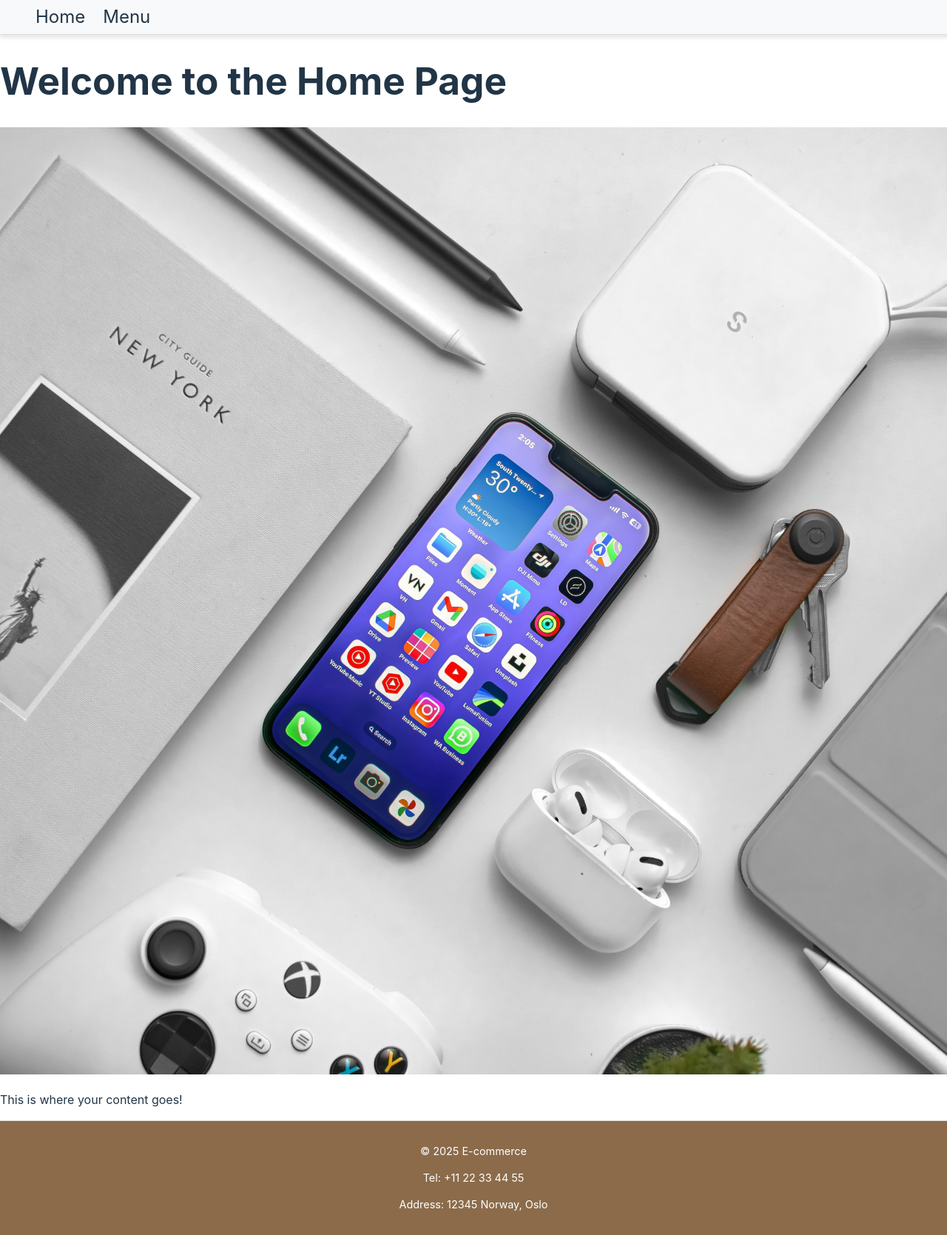
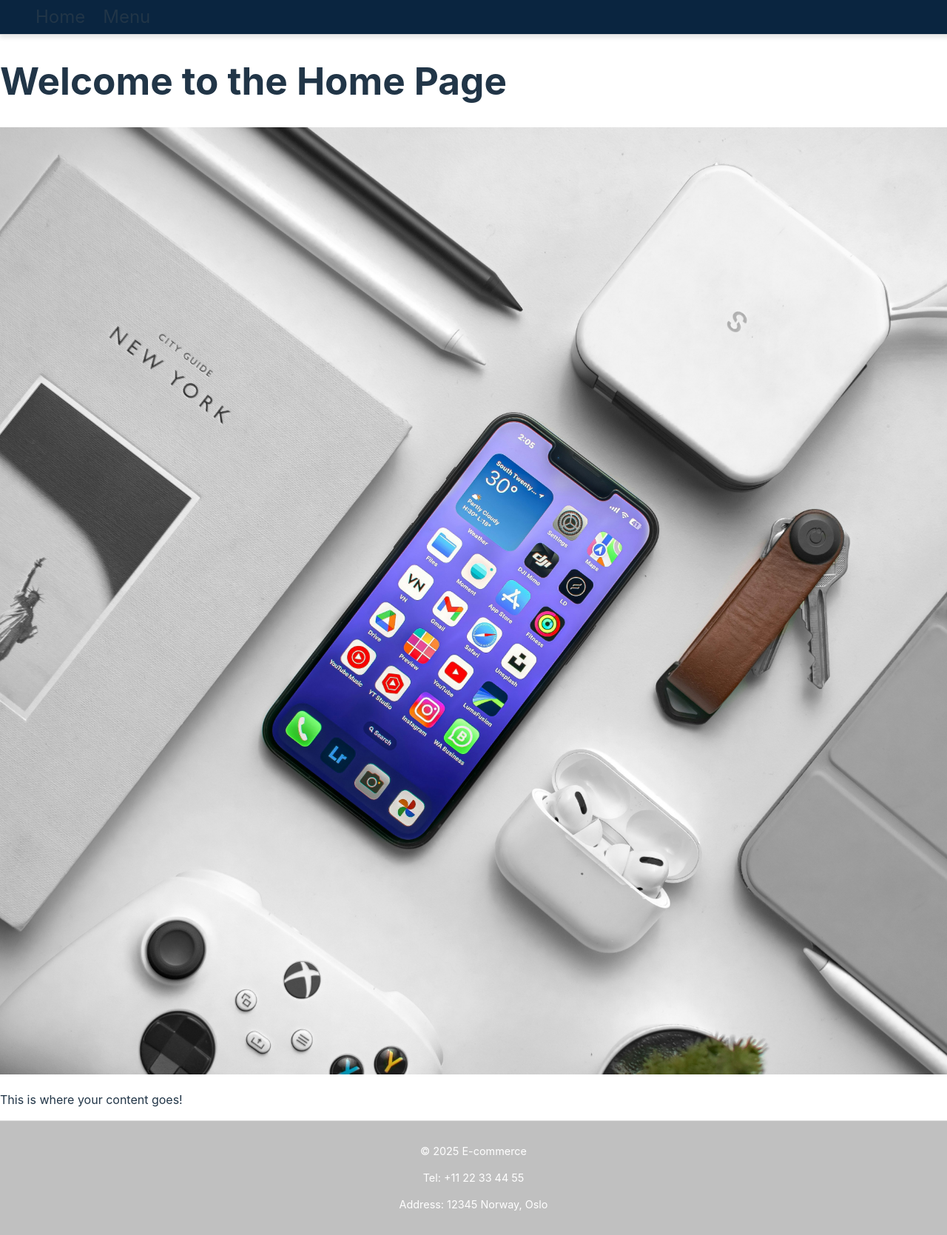
Before and after one commit to hamzas4011/ecommerce-app, a React (Vite) app: page / in a window 1280 px wide. Shown: the top 1669 px of the page at 74% size. Built offline with nearby package versions, Linux system fonts and the light colour scheme.

Commit message:
color, footer and navbar

```diff
--- a/src/styles/Footer.css
+++ b/src/styles/Footer.css
@@ -1,5 +1,5 @@
 .footer {
-    background-color: #8b6b4a;
+    background-color: #C0C0C0;
     color: #fff;
     text-align: center;
     padding: 1rem 0;
--- a/src/styles/Home.css
+++ b/src/styles/Home.css
@@ -1,9 +1,9 @@
 
 .home {
+    height: 100%;
     width: 100%;
 }
 
 img {
     width: 100%;
-    height: auto;
 }
--- a/src/styles/Navbar.css
+++ b/src/styles/Navbar.css
@@ -1,5 +1,5 @@
 .navbar {
-    background-color: #f8f9fa;
+    background-color: #0A2540;
     padding: 0.3rem 1rem;
     border-bottom: 1px solid #ddd;
     box-shadow: 0 4px 6px rgba(0, 0, 0, 0.1);
```
